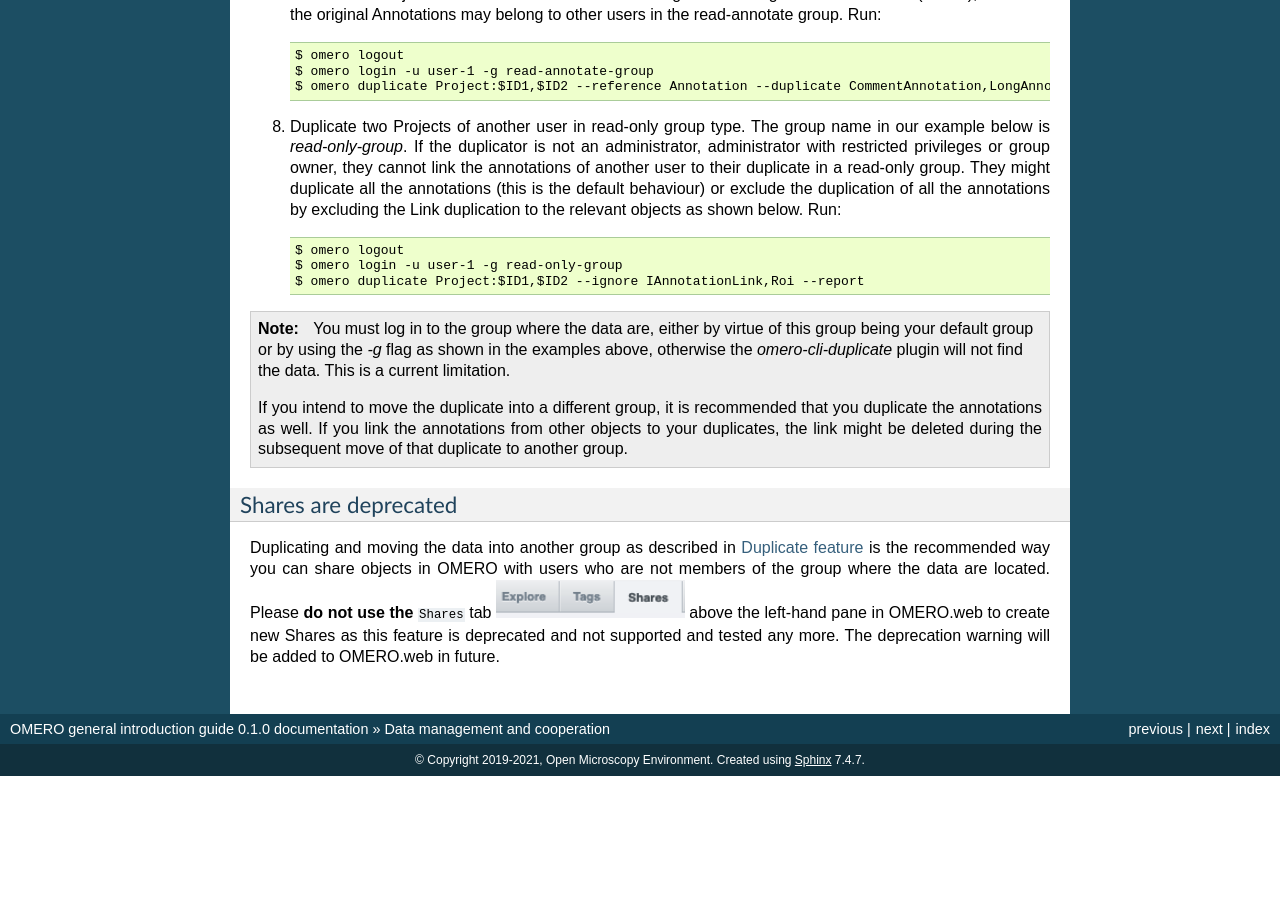
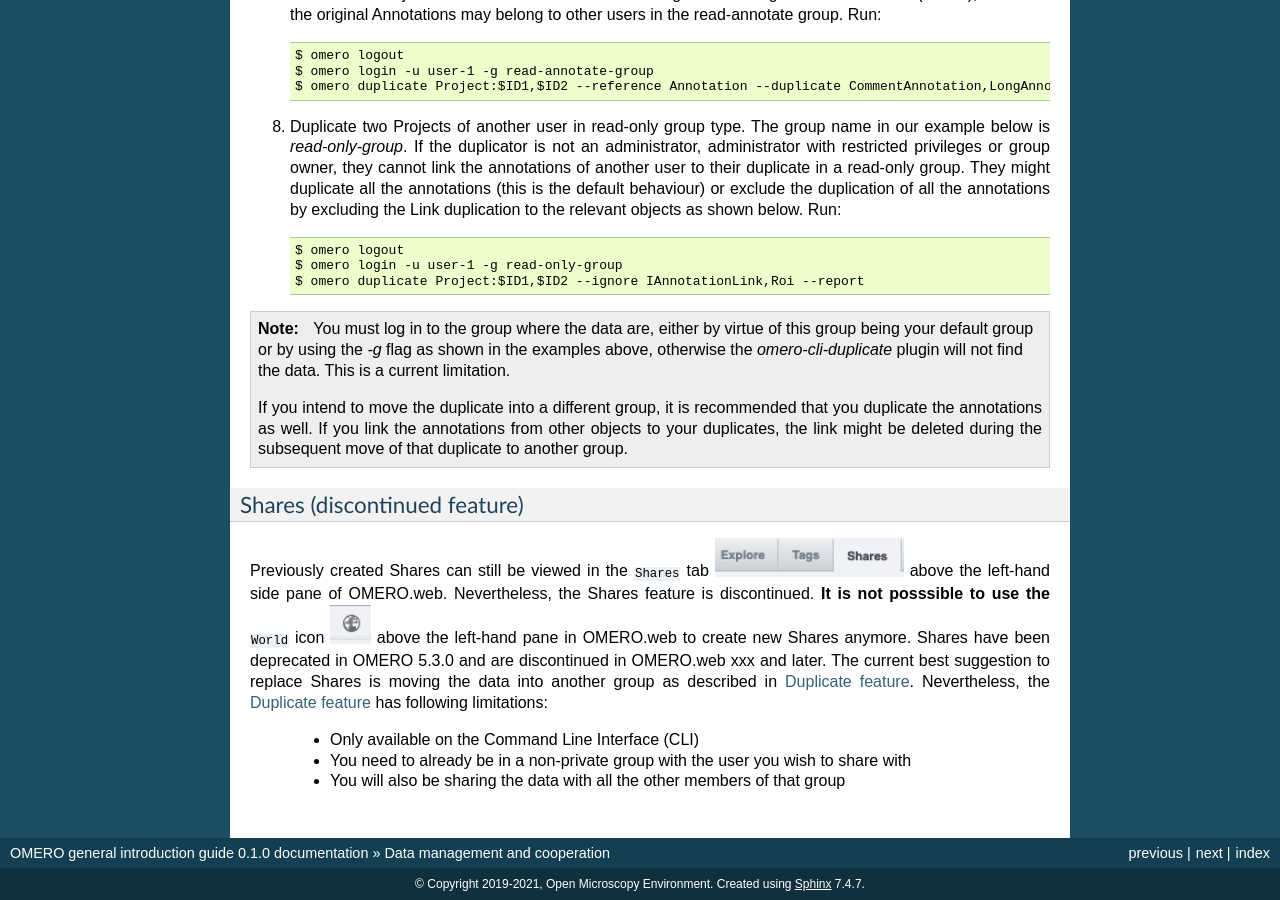
Before and after one commit to ome/omero-guide-introduction, a Sphinx documentation site: the page built from docs/data-management.rst, in a window 1280 px wide and 900 px high, scrolled down 8999 px. Built offline with Sphinx 7.4.7, drawn with Linux system fonts in a browser that asks for light colours; before the commit the page ends 9775 px from its top, so only the background shows below that; some of the changed text lies outside the part shown.

Commit message:
Reformulate, add warnings

```diff
--- a/docs/data-management.rst
+++ b/docs/data-management.rst
@@ -393,7 +393,7 @@
 duplicate the linked file, thus doubling the storage
 space necessary for these File Attachment files.
 
-Use this Duplicate feature to :ref:`replace the deprecated Shares feature<Shares>`.
+Use this Duplicate feature to :ref:`replace the discontinued Shares feature<Shares>`.
 
 Resources
 ---------
@@ -512,10 +512,14 @@
 
 .. _Shares:
 
-Shares are deprecated
-~~~~~~~~~~~~~~~~~~~~~
+Shares (discontinued feature)
+~~~~~~~~~~~~~~~~~~~~~~~~~~~~~
 
-Duplicating and moving the data into another group as described in :ref:`Duplicate feature<Duplicatecli>` is the recommended way you can share objects in OMERO with users who are not members of the group where the data are located. Please **do not use the** ``Shares``  tab |image6| above the left-hand pane in OMERO.web to create new Shares as this feature is deprecated and not supported and tested any more. The deprecation warning will be added to OMERO.web in future.
+Previously created Shares can still be viewed in the ``Shares`` tab |image6| above the left-hand side pane of OMERO.web. Nevertheless, the Shares feature is discontinued. **It is not posssible to use the** ``World`` icon |image7| above the left-hand pane in OMERO.web to create new Shares anymore. Shares have been deprecated in OMERO 5.3.0 and are discontinued in OMERO.web xxx and later. The current best suggestion to replace Shares is moving the data into another group as described in :ref:`Duplicate feature<Duplicatecli>`. Nevertheless, the :ref:`Duplicate feature<Duplicatecli>` has following limitations:
+
+ - Only available on the Command Line Interface (CLI)
+ - You need to already be in a non-private group with the user you wish to share with
+ - You will also be sharing the data with all the other members of that group
 
 .. |image0| image:: images/management1.png
    :height: 3.4592in
@@ -539,6 +543,8 @@
    :height: 4.9in
 .. |image6| image:: images/management7.png
    :height: 0.4in
+.. |image7| image:: images/management8.png
+   :height: 0.4in
 .. |image16| image:: images/management16.png
    :width: 0.22917in
    :height: 0.1875in
```
Also changed, not shown: docs/images/management8.png (added).
